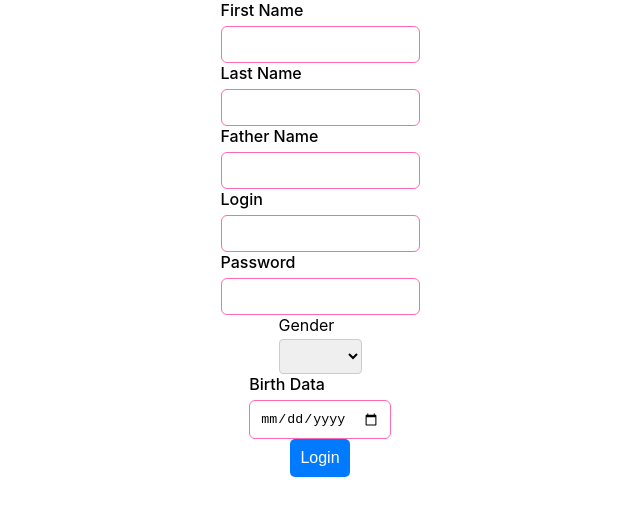
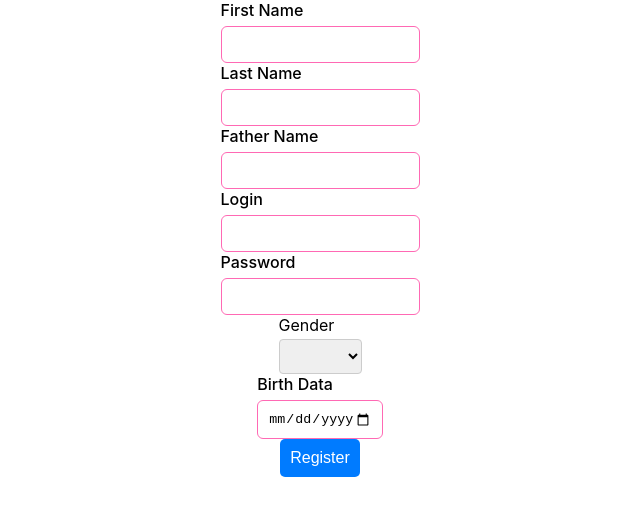
Before and after one commit to KononyukL/geekhub-electronic-clinic, a React (Create React App) app: page /registration in a window 1280 px wide. Shown: the top 516 px of the page, without its empty margins (320-960 px from the left). Built offline with nearby package versions, Linux system fonts and the light colour scheme; the HTML template or start-up script is replaced by a standard one.

Commit message:
feature: add 2 components Button, SlectInput and finised Page/RegistrationForm

```diff
--- /dev/null
+++ b/src/components/Button/index.tsx
@@ -0,0 +1,16 @@
+import React from 'react';
+import { Button } from './styled';
+
+interface IButton extends React.ButtonHTMLAttributes<any> {
+  label: string;
+}
+
+const SubmitButton: React.FC<IButton> = ({ label, ...rest }) => {
+  return (
+    <Button {...rest}>
+      {label}
+    </Button>
+  );
+};
+
+export default SubmitButton;
--- /dev/null
+++ b/src/components/Button/styled.ts
@@ -0,0 +1,14 @@
+import styled from "styled-components";
+
+export const Button = styled.button`
+  background-color: #007bff;
+  color: #fff;
+  border: none;
+  border-radius: 5px;
+  padding: 10px;
+  font-size: 16px;
+  cursor: pointer;
+  &:hover {
+    background-color: #0069d9;
+  }
+`;
--- a/src/components/SelectInput/index.tsx
+++ b/src/components/SelectInput/index.tsx
@@ -1,13 +1,13 @@
 import React from 'react';
 import { RegisterOptions, UseFormRegister } from 'react-hook-form';
-import { Label, StyledSelect, SelectWrapper, Option } from './styled';
+import {StyledLabel, StyledSelect, StyledSelectWrapper, StyledOption} from './styled';
 
 interface SelectOption {
   value: string;
   label: string;
 }
 
-interface SelectProps {
+interface SelectProps extends React.InputHTMLAttributes<any> {
   name: string;
   label?: string;
   options: SelectOption[];
@@ -17,16 +17,16 @@ interface SelectProps {
 
 const SelectInput: React.FC<SelectProps> = ({ name, label, options, register, registerOptions }) => {
   return (
-    <SelectWrapper>
-      {label && <Label htmlFor={name}>{label}</Label>}
+    <StyledSelectWrapper>
+      {label && <StyledLabel htmlFor={name}>{label}</StyledLabel>}
       <StyledSelect {...register(name, { ...registerOptions })}>
         {options.map((option, index) => (
-          <Option key={index} value={option.value}>
+          <StyledOption key={index} value={option.value}>
             {option.label}
-          </Option>
+          </StyledOption>
         ))}
       </StyledSelect>
-    </SelectWrapper>
+    </StyledSelectWrapper>
   );
 };
 
--- a/src/components/SelectInput/styled.ts
+++ b/src/components/SelectInput/styled.ts
@@ -1,11 +1,11 @@
 import styled from 'styled-components';
 
-export const SelectWrapper = styled.div`
+export const StyledSelectWrapper = styled.div`
   display: flex;
   flex-direction: column;
 `;
 
-export const Label = styled.label`
+export const StyledLabel = styled.label`
   margin-bottom: 4px;
 `;
 
@@ -15,6 +15,6 @@ export const StyledSelect = styled.select`
   border: 1px solid #ccc;
 `;
 
-export const Option = styled.option`
+export const StyledOption = styled.option`
 
 `;
--- a/src/pages/RegistrationForm/index.tsx
+++ b/src/pages/RegistrationForm/index.tsx
@@ -1,8 +1,9 @@
 import React from 'react';
 import { useForm } from 'react-hook-form';
-import { StyledForm, StyledButton, ErrorText } from './styled';
+import { StyledForm, ErrorText } from './styled';
 import Input from '../../components/Input';
 import SelectInput from '../../components/SelectInput';
+import Button from '../../components/Button';
 
 interface IFormInput {
   firstName: string;
@@ -14,11 +15,18 @@ interface IFormInput {
   birthData: string;
 }
 
+const genderOptions = [
+  { value: 'female', label: 'Female' },
+  { value: 'male', label: 'Male' },
+  { value: 'other', label: 'Other' }
+];
+
 const RegistrationForm = () => {
   const {
     register,
     handleSubmit,
-    formState: { errors }
+    reset,
+    formState: { errors, isSubmitting, isValid }
   } = useForm<any>({
     defaultValues: {
       firstName: '',
@@ -31,13 +39,15 @@ const RegistrationForm = () => {
     }
   });
 
-  const genderOptions = [
-    { value: 'female', label: 'Female' },
-    { value: 'male', label: 'Male' },
-    { value: 'other', label: 'Other' }
-  ];
+  const onSubmit = async (data: IFormInput) => {
+    await new Promise((resolve) => setTimeout(resolve, 2000));
+    console.log(data);
+    reset();
+  };
 
-  const onSubmit = (data: IFormInput) => console.log(data);
+  const shouldDisable = () => {
+    return !isValid || isSubmitting;
+  };
 
   return (
     <StyledForm onSubmit={handleSubmit(onSubmit)}>
@@ -91,7 +101,7 @@ const RegistrationForm = () => {
       {errors.gender && <ErrorText>This field is required</ErrorText>}
       <Input
         type="date"
-        max="today"
+        max={new Date().toISOString().split('T')[0]}
         label="Birth Data"
         name="birthData"
         register={register}
@@ -99,8 +109,12 @@ const RegistrationForm = () => {
           required: true
         }}
       />
-
-      <StyledButton type="submit">Login</StyledButton>
+      {errors.birthData && <ErrorText>This field is required</ErrorText>}
+      <Button
+        label="Register"
+        type="submit"
+        disabled={shouldDisable()}
+      />
     </StyledForm>
   );
 };
--- a/src/pages/RegistrationForm/styled.ts
+++ b/src/pages/RegistrationForm/styled.ts
@@ -10,16 +10,3 @@ export const StyledForm = styled.form`
   flex-direction: column;
   align-items: center;
 `;
-
-export const StyledButton = styled.button`
-  background-color: #007bff;
-  color: #fff;
-  border: none;
-  border-radius: 5px;
-  padding: 10px;
-  font-size: 16px;
-  cursor: pointer;
-  &:hover {
-    background-color: #0069d9;
-  }
-`;
```
